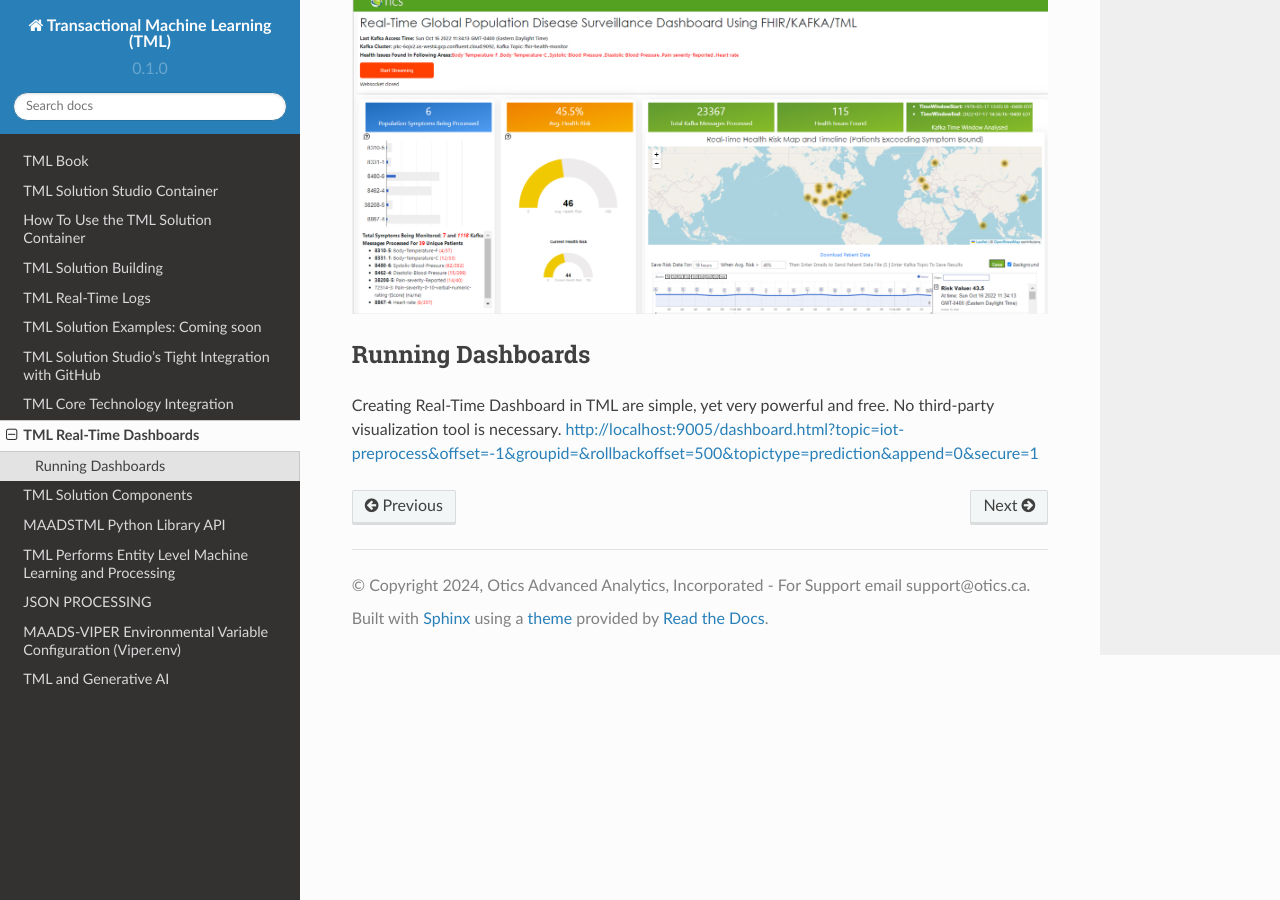
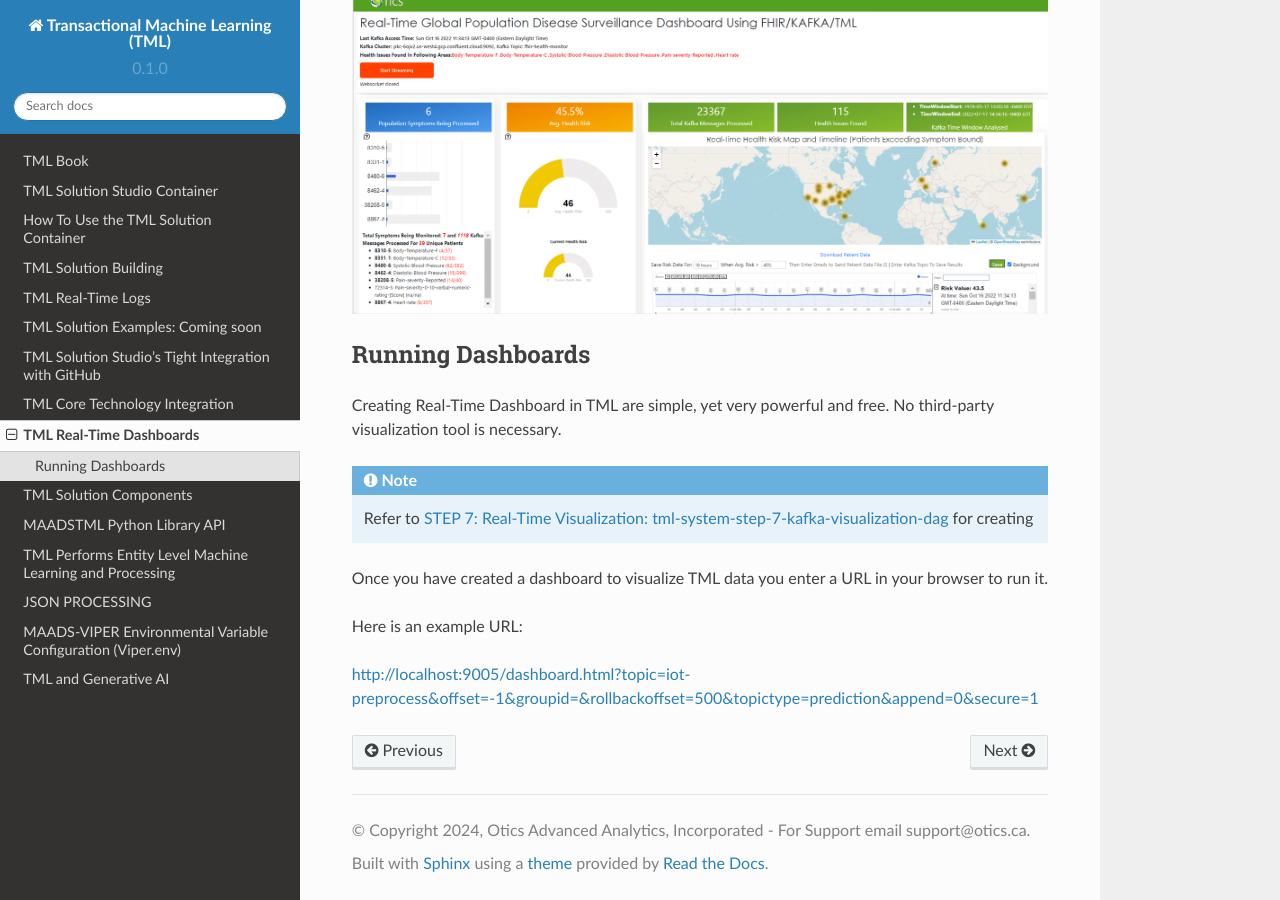
Before and after one commit to smaurice101/readthedocs, a Sphinx documentation site: the page built from docs/source/dashboards.rst, in a window 1280 px wide and 900 px high, scrolled down 1962 px. Built offline with Sphinx 7.4.7 and the Read the Docs theme 2.0.0, drawn with Linux system fonts in a browser that asks for light colours.

Commit message:
Update dashboards.rst

```diff
--- a/docs/source/dashboards.rst
+++ b/docs/source/dashboards.rst
@@ -25,4 +25,12 @@
 -------------------
 
 Creating Real-Time Dashboard in TML are simple, yet very powerful and free.  No third-party visualization tool is necessary.
+
+.. note::
+   Refer to :ref:`STEP 7: Real-Time Visualization: tml-system-step-7-kafka-visualization-dag` for creating
+
+Once you have created a dashboard to visualize TML data you enter a URL in your browser to run it.
+
+Here is an example URL:
+
 http://localhost:9005/dashboard.html?topic=iot-preprocess&offset=-1&groupid=&rollbackoffset=500&topictype=prediction&append=0&secure=1
```
